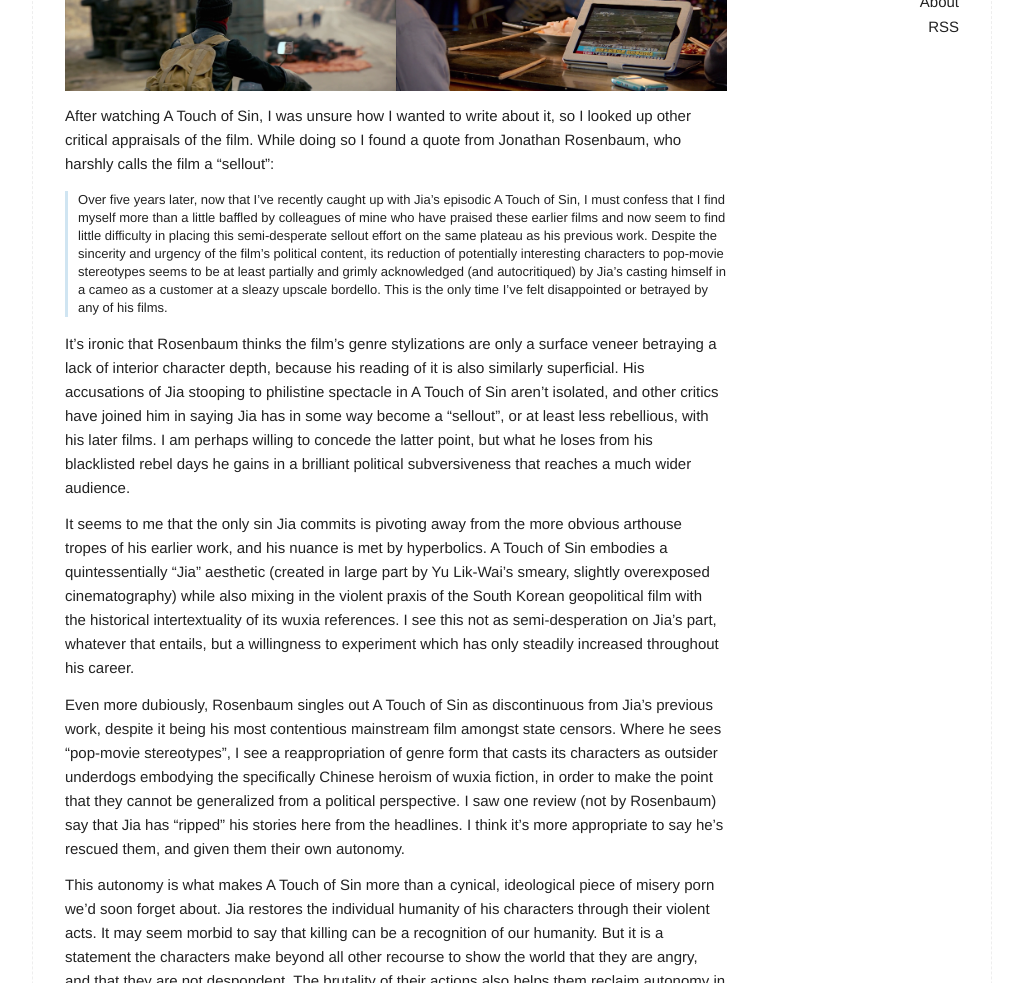
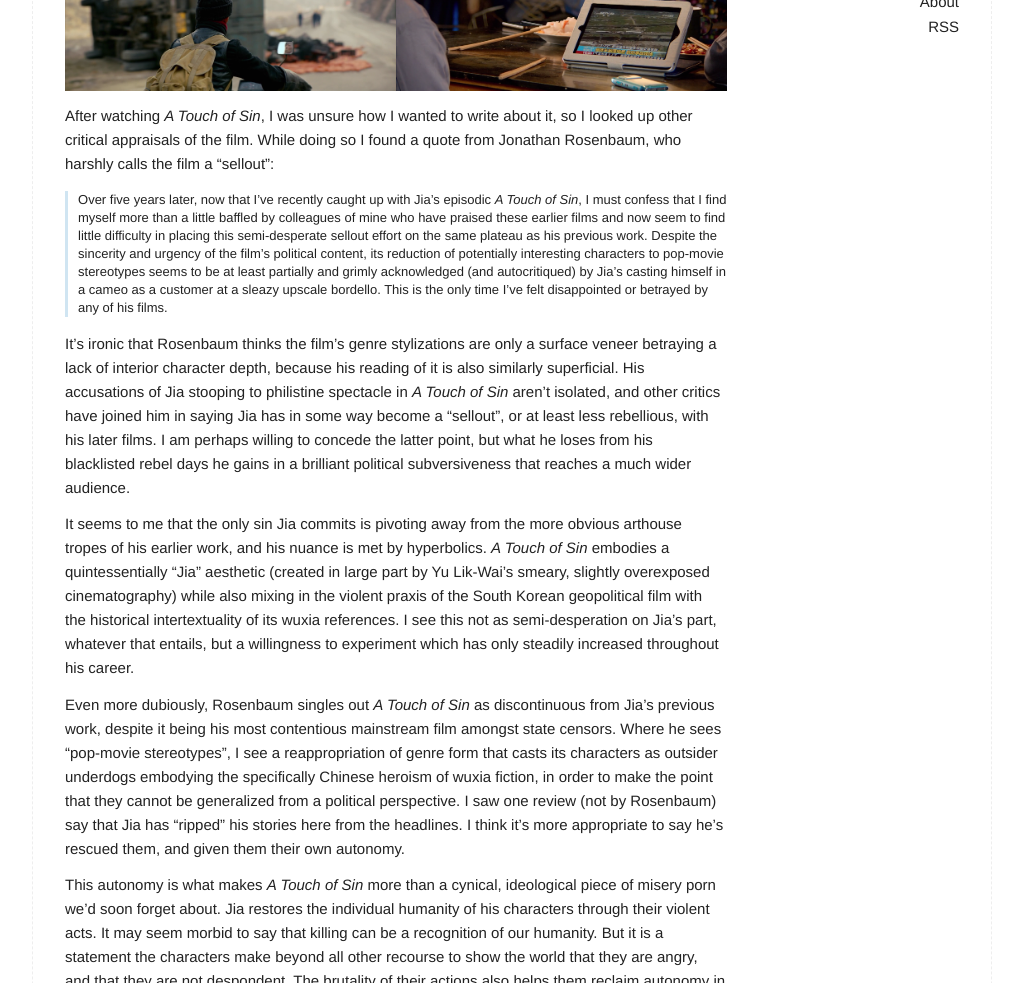
Before and after one commit to emersongoo/emersongoo.github.io, a Jekyll site: the page built from _posts/2017-05-15-in-response-to-jonathan-rosenbaum.md, in a window 1280 px wide and 1400 px high. Shown: the part 169-1152 px from the top of the window, without its empty margins (128-1151 px from the left). Built offline with Jekyll 4.4.1, drawn with Linux system fonts in a browser that asks for light colours; our own code applies the rules of GitHub Pages for plain Markdown files; some of the changed text lies outside the part shown.

Commit message:
fix post

```diff
--- a/_posts/2017-05-15-in-response-to-jonathan-rosenbaum.md
+++ b/_posts/2017-05-15-in-response-to-jonathan-rosenbaum.md
@@ -1,32 +1,32 @@
 ---
 layout: post
-title:  "In response to Jonathan Rosenbaum re: A Touch of Sin"
+title: In response to Jonathan Rosenbaum re: *A Touch of Sin*
 categories: 2017
 ---
 ![Left image: A motorcyclist surveys an overturned truck blocking the road ahead of him. Right image: A man watches a news story about a recent train disaster on his iPad.](/assets/atouchofsin.png)
 
-After watching A Touch of Sin, I was unsure how I wanted to write about it, so I looked up other critical appraisals of the film. While doing so I found a quote from Jonathan Rosenbaum, who harshly calls the film a “sellout”:
+After watching *A Touch of Sin*, I was unsure how I wanted to write about it, so I looked up other critical appraisals of the film. While doing so I found a quote from Jonathan Rosenbaum, who harshly calls the film a "sellout":
 
-> Over five years later, now that I’ve recently caught up with Jia’s episodic A Touch of Sin, I must confess that I find myself more than a little baffled by colleagues of mine who have praised these earlier films and now seem to find little difficulty in placing this semi-desperate sellout effort on the same plateau as his previous work. Despite the sincerity and urgency of the film’s political content, its reduction of potentially interesting characters to pop-movie stereotypes seems to be at least partially and grimly acknowledged (and autocritiqued) by Jia’s casting himself in a cameo as a customer at a sleazy upscale bordello. This is the only time I’ve felt disappointed or betrayed by any of his films.
+> Over five years later, now that I've recently caught up with Jia's episodic *A Touch of Sin*, I must confess that I find myself more than a little baffled by colleagues of mine who have praised these earlier films and now seem to find little difficulty in placing this semi-desperate sellout effort on the same plateau as his previous work. Despite the sincerity and urgency of the film's political content, its reduction of potentially interesting characters to pop-movie stereotypes seems to be at least partially and grimly acknowledged (and autocritiqued) by Jia's casting himself in a cameo as a customer at a sleazy upscale bordello. This is the only time I've felt disappointed or betrayed by any of his films.
 
-It’s ironic that Rosenbaum thinks the film’s genre stylizations are only a surface veneer betraying a lack of interior character depth, because his reading of it is also similarly superficial. His accusations of Jia stooping to philistine spectacle in A Touch of Sin aren’t isolated, and other critics have joined him in saying Jia has in some way become a “sellout”, or at least less rebellious, with his later films. I am perhaps willing to concede the latter point, but what he loses from his blacklisted rebel days he gains in a brilliant political subversiveness that reaches a much wider audience.
+It's ironic that Rosenbaum thinks the film's genre stylizations are only a surface veneer betraying a lack of interior character depth, because his reading of it is also similarly superficial. His accusations of Jia stooping to philistine spectacle in *A Touch of Sin* aren't isolated, and other critics have joined him in saying Jia has in some way become a “sellout”, or at least less rebellious, with his later films. I am perhaps willing to concede the latter point, but what he loses from his blacklisted rebel days he gains in a brilliant political subversiveness that reaches a much wider audience.
 
-It seems to me that the only sin Jia commits is pivoting away from the more obvious arthouse tropes of his earlier work, and his nuance is met by hyperbolics. A Touch of Sin embodies a quintessentially “Jia” aesthetic (created in large part by Yu Lik-Wai’s smeary, slightly overexposed cinematography) while also mixing in the violent praxis of the South Korean geopolitical film with the historical intertextuality of its wuxia references. I see this not as semi-desperation on Jia’s part, whatever that entails, but a willingness to experiment which has only steadily increased throughout his career.
+It seems to me that the only sin Jia commits is pivoting away from the more obvious arthouse tropes of his earlier work, and his nuance is met by hyperbolics. *A Touch of Sin* embodies a quintessentially “Jia” aesthetic (created in large part by Yu Lik-Wai's smeary, slightly overexposed cinematography) while also mixing in the violent praxis of the South Korean geopolitical film with the historical intertextuality of its wuxia references. I see this not as semi-desperation on Jia's part, whatever that entails, but a willingness to experiment which has only steadily increased throughout his career.
 
-Even more dubiously, Rosenbaum singles out A Touch of Sin as discontinuous from Jia’s previous work, despite it being his most contentious mainstream film amongst state censors. Where he sees “pop-movie stereotypes”, I see a reappropriation of genre form that casts its characters as outsider underdogs embodying the specifically Chinese heroism of wuxia fiction, in order to make the point that they cannot be generalized from a political perspective. I saw one review (not by Rosenbaum) say that Jia has “ripped” his stories here from the headlines. I think it’s more appropriate to say he’s rescued them, and given them their own autonomy.
+Even more dubiously, Rosenbaum singles out *A Touch of Sin* as discontinuous from Jia's previous work, despite it being his most contentious mainstream film amongst state censors. Where he sees “pop-movie stereotypes”, I see a reappropriation of genre form that casts its characters as outsider underdogs embodying the specifically Chinese heroism of wuxia fiction, in order to make the point that they cannot be generalized from a political perspective. I saw one review (not by Rosenbaum) say that Jia has “ripped” his stories here from the headlines. I think it's more appropriate to say he's rescued them, and given them their own autonomy.
 
-This autonomy is what makes A Touch of Sin more than a cynical, ideological piece of misery porn we’d soon forget about. Jia restores the individual humanity of his characters through their violent acts. It may seem morbid to say that killing can be a recognition of our humanity. But it is a statement the characters make beyond all other recourse to show the world that they are angry, and that they are not despondent. The brutality of their actions also helps them reclaim autonomy in that it makes them psychologically inaccessible to our empathy – their actions cannot be rationalized away.
+This autonomy is what makes *A Touch of Sin* more than a cynical, ideological piece of misery porn we'd soon forget about. Jia restores the individual humanity of his characters through their violent acts. It may seem morbid to say that killing can be a recognition of our humanity. But it is a statement the characters make beyond all other recourse to show the world that they are angry, and that they are not despondent. The brutality of their actions also helps them reclaim autonomy in that it makes them psychologically inaccessible to our empathy – their actions cannot be rationalized away.
 
-When the film goes violent, it does so jarringly, switching gears from social realism to something more expressionistic. Jia makes the force of violence in the film immediate and present, in order to counter the distance that media control has attempted to place between his compatriots and the real-world incidents the film is inspired by. It’s a direct rebuke to the online censorship he witnessed firsthand, and the way these incidents were handled by the mainstream media in China. Jia never makes this explicit, of course, but he implies it numerous times throughout the film.
+When the film goes violent, it does so jarringly, switching gears from social realism to something more expressionistic. Jia makes the force of violence in the film immediate and present, in order to counter the distance that media control has attempted to place between his compatriots and the real-world incidents the film is inspired by. It's a direct rebuke to the online censorship he witnessed firsthand, and the way these incidents were handled by the mainstream media in China. Jia never makes this explicit, of course, but he implies it numerous times throughout the film.
 
-Take for example the overturned truck at the film’s beginning, with its load of tomatoes spilled out across the road. It’s a painterly scene, complete with pyrotechnics, which finds a mirror in the train disaster depicted later in the film, a reference to the Wenzhou train collision. This reflection of the rural onto the modern suggests that the stakes involved in this economic transition increase when the former gives way to the latter. Corruption, injustice, and oppression become more efficiently systematic and bureaucratic, and their violent externalizations similarly increase in scale as well.
+Take for example the overturned truck at the film's beginning, with its load of tomatoes spilled out across the road. It's a painterly scene, complete with pyrotechnics, which finds a mirror in the train disaster depicted later in the film, a reference to the Wenzhou train collision. This reflection of the rural onto the modern suggests that the stakes involved in this economic transition increase when the former gives way to the latter. Corruption, injustice, and oppression become more efficiently systematic and bureaucratic, and their violent externalizations similarly increase in scale as well.
 
-These incidents don’t get mentioned again after they are introduced. They’re merely representatives of the kind of breakdown of transportation and economic systems that Jia’s films often concern themselves with. What is of note here is the way we experience the truck accident in a visceral way, whereas we witness the train collision via an apathetic news broadcast. It’s this apathy that Jia is trying to save us from. If he uses spectacle, he does so the way a King Hu film might employ wire-fu choreography – to offer up an ecstatic phenomenological experience (the feeling of fighting, or killing) that we cannot turn ourselves away from.
+These incidents don't get mentioned again after they are introduced. They're merely representatives of the kind of breakdown of transportation and economic systems that Jia's films often concern themselves with. What is of note here is the way we experience the truck accident in a visceral way, whereas we witness the train collision via an apathetic news broadcast. It's this apathy that Jia is trying to save us from. If he uses spectacle, he does so the way a King Hu film might employ wire-fu choreography – to offer up an ecstatic phenomenological experience (the feeling of fighting, or killing) that we cannot turn ourselves away from.
 
-Rosenbaum has also implied (though not in the above quote) that the film is politically toothless because it doesn’t engage with its real world events except to stage them dramatically. In essence, he’s calling it exploitative. I think the only thing being exploited here is our belief that a film in and of itself can be a solidarity-producing machine, which is a fantasy Jia upends. The work of a political filmmaker, after all, is not to equate cinema with politics, but to drive the apparatus of filmmaking in a political way. This is something Jia has always done and continues to do even in his mainstream films.
+Rosenbaum has also implied (though not in the above quote) that the film is politically toothless because it doesn't engage with its real world events except to stage them dramatically. In essence, he's calling it exploitative. I think the only thing being exploited here is our belief that a film in and of itself can be a solidarity-producing machine, which is a fantasy Jia upends. The work of a political filmmaker, after all, is not to equate cinema with politics, but to drive the apparatus of filmmaking in a political way. This is something Jia has always done and continues to do even in his mainstream films.
 
 The possibility of solidarity is palpable in the film, but it is never achieved. If this were a historical wuxia film, the characters would unite from far corners of the land to fight injustice as a team and win. But that never happens, for the experience of modernity is one of disconnection, one in which we are so close yet so far apart. Jia illustrates this by having the narratives in the film overlap ever so slightly. All his characters are wanderers (another wuxia trope) and though they brush past each other they never recognize each other as more than faces in the crowd.
 
-This is the reality of a world linked by modern transportation and global supply chains. We’re all around each other, but we’re never there for each other. This is the challenge Jia leaves us with: to reach out to one another. His film is an affirmation of the kind of activism that Chinese citizens at large deployed in response to these incidents. When people compared Deng Yujiao to Zhang Ziyi’s character in Crouching Tiger, Hidden Dragon, Yu Jiao-long, they were doing much the same thing Jia does in the film with the character of Xiao Yu. The film is only exploitative if you treat the characters with the same oppressive disdain that leaves them dispossessed.
+This is the reality of a world linked by modern transportation and global supply chains. We're all around each other, but we're never there for each other. This is the challenge Jia leaves us with: to reach out to one another. His film is an affirmation of the kind of activism that Chinese citizens at large deployed in response to these incidents. When people compared Deng Yujiao to Zhang Ziyi's character in Crouching Tiger, Hidden Dragon, Yu Jiao-long, they were doing much the same thing Jia does in the film with the character of Xiao Yu. The film is only exploitative if you treat the characters with the same oppressive disdain that leaves them dispossessed.
 
-Lastly, for Jia’s film to be as politically stunted as Rosenbaum thinks it is, it would have to paint a picture of hopelessness. A Touch of Sin’s final shot of the workers’ collective gaze solidifies it beyond all doubt in my mind as a film that is ultimately hopeful for China. It’s an invitation to the viewer, for what could possibly be more politically subversive than hope?
+Lastly, for Jia's film to be as politically stunted as Rosenbaum thinks it is, it would have to paint a picture of hopelessness. *A Touch of Sin*'s final shot of the workers' collective gaze solidifies it beyond all doubt in my mind as a film that is ultimately hopeful for China. It's an invitation to the viewer, for what could possibly be more politically subversive than hope?
```
